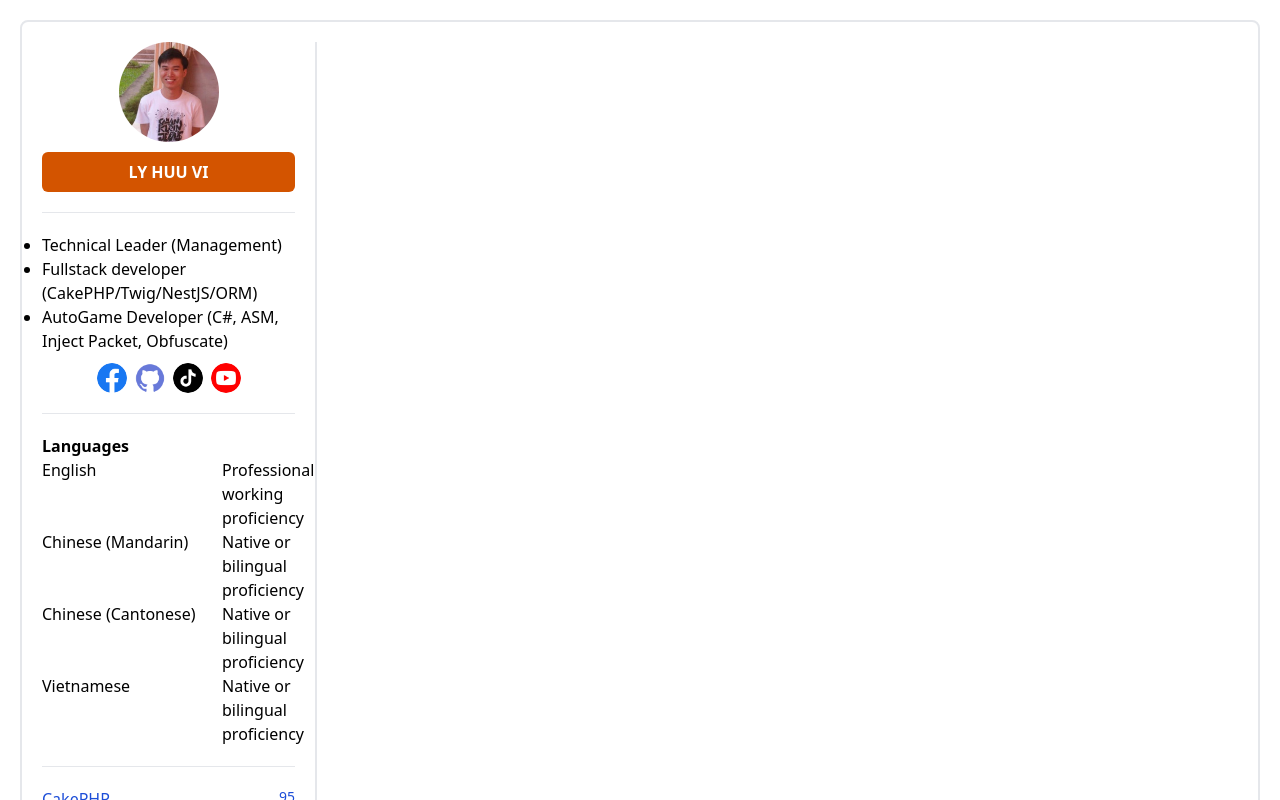
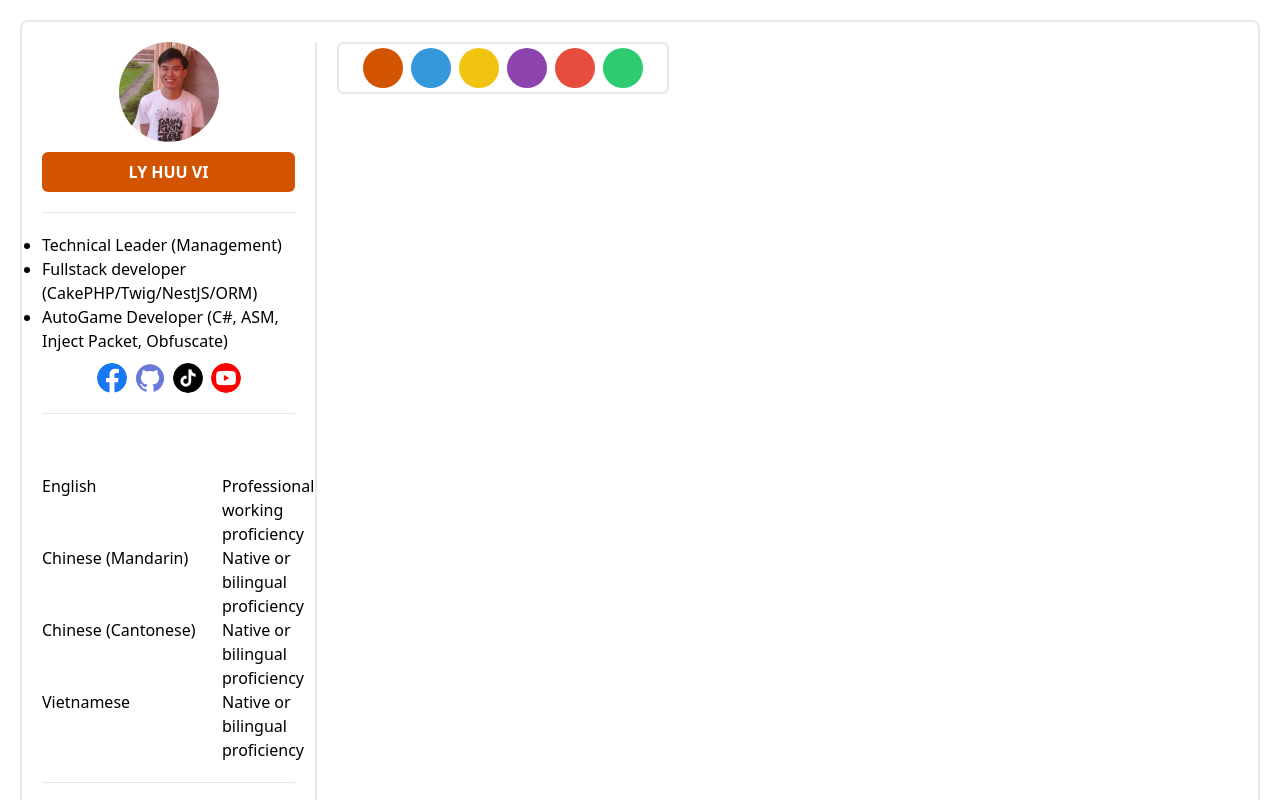
Before and after one commit to zidane168/Portfolio, a Next.js app: page / in a window 1280 px wide. Shown: the top 800 px of the page. Built offline with nearby package versions, Linux system fonts and the light colour scheme.

Commit message:
add color selected

```diff
--- a/app/Component/Page/Language/LanguageSection.tsx
+++ b/app/Component/Page/Language/LanguageSection.tsx
@@ -1,8 +1,12 @@
-const LanguageSection = () => {
+import TitleUI from "../../UI/TitleUI";
+
+const LanguageSection = (  { bgColor } : { bgColor : string } ) => {
     return (
         <div className="text-left">
             <div className="font-bold ">
-                Languages
+
+            <TitleUI title="Languages" bgcolor={ bgColor } />
+
             </div>
             <div className="flex">
                 <div className="min-w-[180px]"> English </div>
--- a/app/Component/Page/Social/SocialSection.tsx
+++ b/app/Component/Page/Social/SocialSection.tsx
@@ -4,7 +4,7 @@ import Link from "next/link";
 export default function SocialSection() {
     return (
         <div className="flex justify-center space-x-2 mt-[10px]">
-              <div className="transition hover:scale-110">
+              <div className="transition hover:scale-125">
                 <Link href="https://www.facebook.com/learntechtips168/"  target="_blank">
                     <Image
                       src="/facebook.webp"
@@ -16,7 +16,7 @@ export default function SocialSection() {
                 </Link>
               </div>
 
-              <div className="transition hover:scale-110">
+              <div className="transition hover:scale-125">
                 <Link href="https://github.com/zidane168/"  target="_blank">
                     <Image
                       src="/github.webp"
@@ -28,7 +28,7 @@ export default function SocialSection() {
                 </Link>
               </div>
 
-              <div className="transition hover:scale-110">
+              <div className="transition hover:scale-125">
                 <Link href="https://www.linkedin.com/in/lyhuuvi/" target="_blank">
                     <Image
                       src="/tiktok.webp"
@@ -40,7 +40,7 @@ export default function SocialSection() {
                 </Link>
               </div>
 
-              <div className="transition hover:scale-110">
+              <div className="transition hover:scale-125">
                 <Link href="https://www.youtube.com/@learntechtips3434"  target="_blank">
                     <Image
                       src="/youtube.webp"
--- a/app/Component/UI/ColorSelectorUI.tsx
+++ b/app/Component/UI/ColorSelectorUI.tsx
@@ -1,26 +1,47 @@
-const ColorSectorUI = ({   }) => {
+'use client'
+import useStore from "../../Store/store";
+
+const ColorSectorUI = () => {
+    const setColor = useStore((state) => state.setColor);
+
+    const handleColorSelect = ( { color } : { color: string } ) => {
+      setColor(color);
+    };
+
     const colors = [
-        { name: 'Belize hole',  value: '#3498db' },   // '#3498db'
-        { name: 'Sun flower',   value: '#f1c40f' },
-        { name: 'Wisteria',     value: '#8e44ad' },
-        { name: 'Alizarin',     value: '#e74c3c' },
-        { name: 'Pumpkin',      value: '#d35400' },
-        { name: 'Emerald',      value: '#2ecc71' },
+        { index: 1, name: 'Pumpkin',      colorValue: '#d35400' },
+        { index: 2, name: 'Belize hole',  colorValue: '#3498db' },   // '#3498db'
+        { index: 3, name: 'Sun flower',   colorValue: '#f1c40f' },
+        { index: 4, name: 'Wisteria',     colorValue: '#8e44ad' },
+        { index: 5, name: 'Alizarin',     colorValue: '#e74c3c' },
+        { index: 6, name: 'Emerald',      colorValue: '#2ecc71' },
     ];
 
+
     return (
-
-        <div className="flex space-x-8">
-          {colors.map((index, color) => (
-            <div
-
-              className={`w-10 h-10 rounded-full cursor-pointer bg-[${color.value}]`} >
-                {color.name}
-            </div>
+        <div className="flex space-x-2 rounded-md border-[2px] p-6 h-[50px] items-center">
+          {colors.map((color) => (
+              <div
+                key={color.index}
+                className="w-10 h-10 transition-all rounded-full cursor-pointer hover:scale-125"
+                onClick={ () => handleColorSelect( color.colorValue )}
+                style={{ backgroundColor: color.colorValue  }}
+                >
+              </div>
           ))}
-
         </div>
     )
 }
 
+ // {colors.map((color, index) => (
+//   <div className="flex flex-col items-center">
+//   <div
+//     key={ index }
+//     className="w-10 h-10 transition-all rounded-full cursor-pointer hover:scale-125"
+//     // onClick={ () => handleColorSelect(color.colorValue )}
+//     style={{ backgroundColor: color.colorValue }}
+//     >
+//   </div>
+// </div>
+  // ))}
 export default ColorSectorUI;
--- a/app/Component/UI/ProgressbarUI.tsx
+++ b/app/Component/UI/ProgressbarUI.tsx
@@ -1,4 +1,4 @@
-export default function ProgressbarUI ({ name, percent, width }) {
+export default function ProgressbarUI ({ name, percent, width } : { name: string, percent: number, width: string }) {
   return (
     <div>
       <div className="flex justify-between mb-1">
--- a/app/Component/UI/TitleUI.tsx
+++ b/app/Component/UI/TitleUI.tsx
@@ -1,4 +1,4 @@
-export default function TitleUI({ title, bgColor }) {
+export default function TitleUI({ title, bgColor} : { title: string, bgColor: string } ) {
     return (
 
         // #3498db (Belize hole)
@@ -7,7 +7,7 @@ export default function TitleUI({ title, bgColor }) {
         // #e74c3c (Alizarin)
         // #d35400 (pumpkin)
         // #2ecc71 (Emerald)
-        <div className={` bg-[bgColor] w-full rounded-md p-2 text-white`}>
+        <div className={`w-full rounded-md p-2 text-white`}  style={{ backgroundColor: bgColor  }} >
             { title }
         </div>
     )
--- /dev/null
+++ b/app/Store/store.tsx
@@ -0,0 +1,8 @@
+import {create} from 'zustand';
+
+const useStore = create((set) => ({
+    color: '',
+    setColor: (value: string) => set({ color: value}),
+}));
+
+export default useStore;
--- a/app/page.tsx
+++ b/app/page.tsx
@@ -6,7 +6,6 @@ import SkillSection from "./Component/Page/Skill/SkillSection";
 import TitleUI from "./Component/UI/TitleUI";
 import ColorSectorUI from "./Component/UI/ColorSelectorUI";
 
-import React, { useState } from 'react';
 
 export default function Home() {
 
--- a/package.json
+++ b/package.json
@@ -11,7 +11,8 @@
   "dependencies": {
     "next": "14.1.3",
     "react": "^18",
-    "react-dom": "^18"
+    "react-dom": "^18",
+    "zustand": "^4.5.2"
   },
   "devDependencies": {
     "@types/node": "^20",
```
Also changed, not shown: 1 other file (tests, documents, lock files or other folders).
